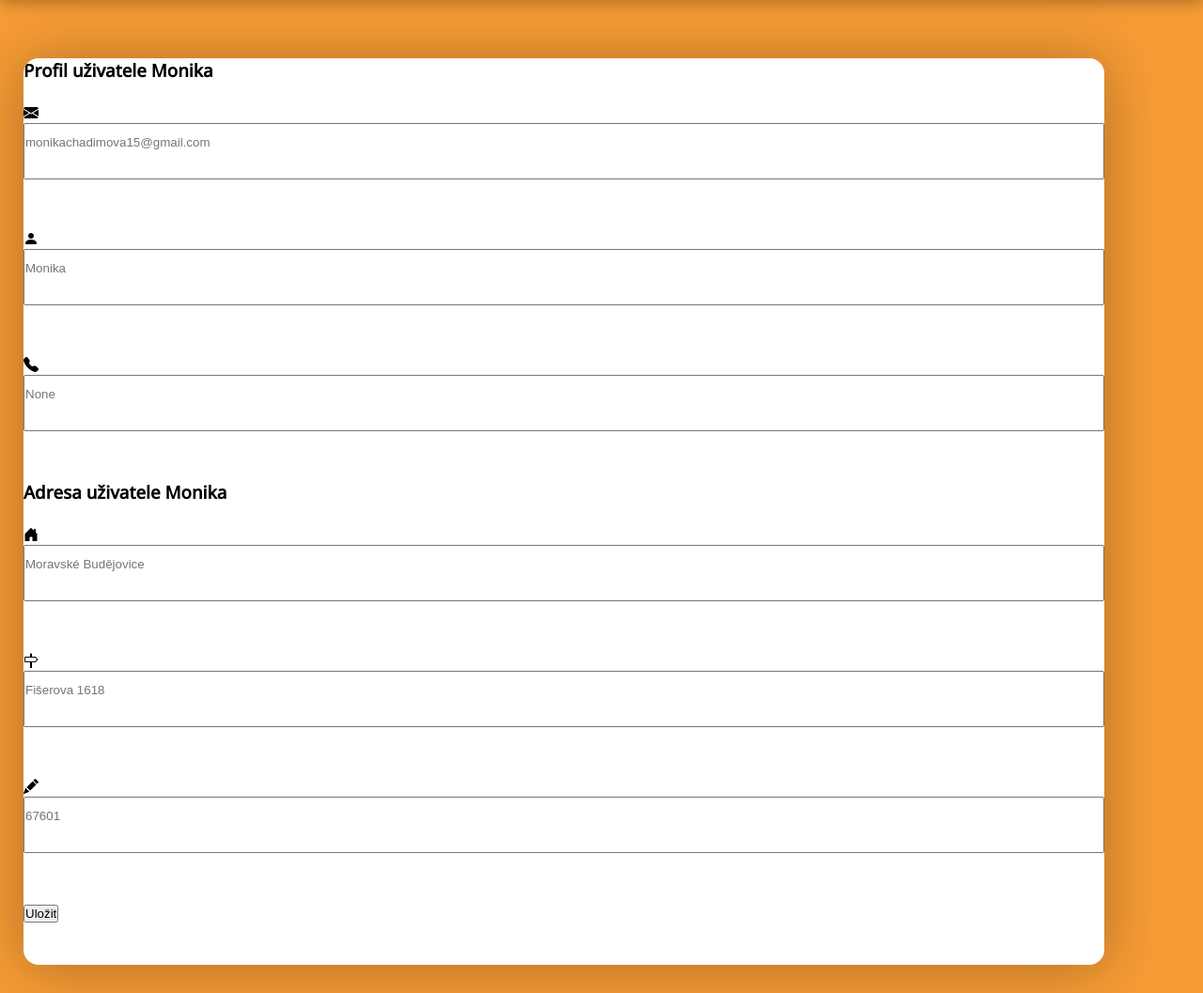
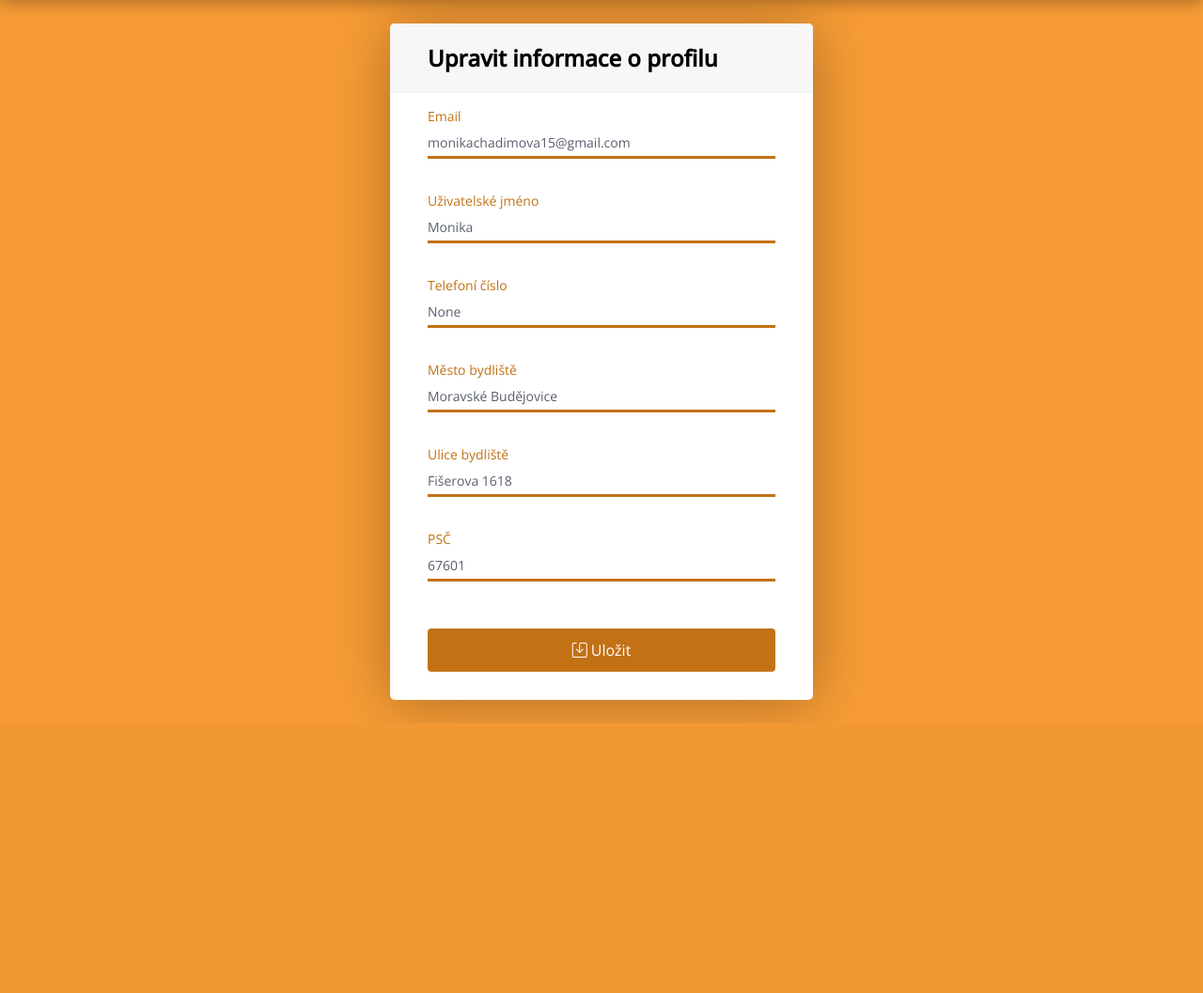
Before and after one commit to Nevoral/Monika-Burza, a Flask app: a page that uses web/templates/profile_page.html in a window 1280 px wide. Shown: the part 100-1157 px from the top of the page at 94% size. After the commit the page ends 870 px from the top, so only its background shows below. Run offline with Flask 2, Linux system fonts and the light colour scheme; a user stored in the database is signed in; some libraries are stand-ins or nearby versions; some web fonts are replaced.

Commit message:
lets started

```diff
--- a/main.py
+++ b/main.py
@@ -2,4 +2,5 @@ from web import create_app
 
 app = create_app()
 if __name__ == '__main__':
-    app.run()
+    app.run(debug=True)
+    #app.run()
--- a/web/static/CSS/style.css
+++ b/web/static/CSS/style.css
@@ -607,7 +608,6 @@ footer{
 #right_block{
     display: inline-block;
     width: 360px;
-    height: 40px;
     margin-left:25px;
 }
 #container-info{
@@ -869,3 +881,68 @@ footer{
 #chicck {
     display: none;
 }
+
+/*profile page*/
+.container-prof {
+    position: center;
+    align-items: center;
+	background-color: #fff;
+	border-radius: 5px;
+	box-shadow: 0 3px 4rem rgba(0, 0, 0, 0.3);
+	overflow: hidden;
+	width: 450px;
+	max-width: 100%;
+}
+/*create page*/
+.container-cr {
+    margin-top: 5px;
+    position: center;
+    align-items: center;
+	background-color: #fff;
+	border-radius: 5px;
+	box-shadow: 0 3px 4rem rgba(0, 0, 0, 0.3);
+	overflow: hidden;
+	width: 450px;
+	max-width: 100%;
+}
+#button-center {
+    position: center;
+    align-items: center;
+    max-width: 100%;
+    text-align: center;
+    font-size: 20px;
+}
+
+#button-sell {
+    display: inline-block;
+    background-color: rgb(26, 141, 207);
+    color: #ffffff;
+    padding: .4rem .8rem;
+    text-decoration: none;
+    font-size: 14px;
+    border-radius: 1.6rem;
+    box-shadow: 0 3px 1rem rgba(0, 0, 0, 0.3);
+    transition: background-color .5s ease;
+}
+
+#button-sell:hover {
+    background-color: rgb(21, 119, 175);
+    font-size: 16px;
+}
+
+#button-bring {
+    display: inline-block;
+    background-color: rgb(21, 124, 35);
+    color: #ffffff;
+    padding: .4rem .8rem;
+    text-decoration: none;
+    font-size: 14px;
+    border-radius: 1.6rem;
+    box-shadow: 0 3px 1rem rgba(0, 0, 0, 0.3);
+    transition: background-color .5s ease;
+}
+
+#button-bring:hover {
+    background-color: rgb(37, 165, 54);
+    font-size: 16px;
+}
--- a/web/static/js/script.js
+++ b/web/static/js/script.js
@@ -1,12 +1,29 @@
-function checkInputsName() {
-  const username = document.getElementById('username');
+function checkInputsName(name) {
+  const username = document.getElementById(name);
   const usernameValue = username.value.trim();
   if(usernameValue === '') {
     setErrorFor(username, 'Uživatelské jméno nemůže být prázdné.');
-  } else if (usernameValue.length < 3) {
+  } else if (usernameValue.length < 3 & name === "username") {
     setErrorFor(username, 'Uživatelské jméno je příliš krátké.');
   } else {
     setSuccessFor(username);
+    checkInputsTerms()
+  }
+}
+function checkInputsPrice() {
+  const prices = document.getElementById('price');
+  const priceValue = prices.value.trim();
+  var lowerCaseLetters = /[a-z]/g;
+  var upperCaseLetters = /[A-Z]/g;
+  var price = /[0-9]/g;
+  if(priceValue === '') {
+    setErrorFor(prices, 'Cena nemůže být prázdná.');
+  } else if (priceValue.match(lowerCaseLetters)) {
+    setErrorFor(prices, 'Neplatná cena produktu.');
+  } else if (priceValue.match(upperCaseLetters)) {
+    setErrorFor(prices, 'Neplatná cena produktu.');
+  } else {
+    setSuccessFor(prices);
     checkInputsTerms()
   }
 }
@@ -57,8 +74,11 @@ function checkInputsPassword2() {
 }
 function checkInputsTerms() {
   var num = 0;
-  const email = document.getElementById('email');
-  const emailValue = email.value.trim();
+  var emailValue = 0;
+  if(!document.querySelector('#form_create')) {
+    const email = document.getElementById('email');
+    emailValue = email.value.trim();
+  }
   if(document.querySelector('#form_forg')) {
     if(isEmail(emailValue)) {
       document.getElementById("btn_forg_submit").disabled = false;
--- a/web/templates/auth_base.html
+++ b/web/templates/auth_base.html
@@ -3,12 +3,7 @@
     <meta charset="utf-8">
     <meta name="viewport"
       content="width=device-width, initial-scale=1">
-
-    <!-- <link href="https://cdn.jsdelivr.net/npm/bootstrap@5.1.1/dist/css/bootstrap.min.css"
-      rel="stylesheet"
-      integrity="sha384-F3w7mX95PdgyTmZZMECAngseQB83DfGTowi0iMjiWaeVhAn4FJkqJByhZMI3AhiU"
-      crossorigin="anonymous"> -->
-    <!-- <link rel="shortcut icon" href="/favicon.ico"/> -->
+    <link rel="shortcut icon" href="{{ url_for('static', filename='source/favicon.ico') }}">
     <link rel="stylesheet"
       href="https://cdn.jsdelivr.net/npm/bootstrap-icons@1.5.0/font/bootstrap-icons.css">
     <link rel = "stylesheet"
--- a/web/templates/base.html
+++ b/web/templates/base.html
@@ -3,11 +3,6 @@
     <meta charset="utf-8">
     <meta name="viewport"
       content="width=device-width, initial-scale=1">
-
-    <!-- <link href="https://cdn.jsdelivr.net/npm/bootstrap@5.1.1/dist/css/bootstrap.min.css"
-      rel="stylesheet"
-      integrity="sha384-F3w7mX95PdgyTmZZMECAngseQB83DfGTowi0iMjiWaeVhAn4FJkqJByhZMI3AhiU"
-      crossorigin="anonymous"> -->
     <link rel="shortcut icon" href="{{ url_for('static', filename='source/favicon.ico') }}">
     <link rel="stylesheet"
       href="https://cdn.jsdelivr.net/npm/bootstrap-icons@1.5.0/font/bootstrap-icons.css">
@@ -95,6 +90,9 @@
     </header>
 
     <div class="container-content">
+      <div class=popup_window>
+        {% block popupcontent %}{% endblock %}
+      </div>
       <div id = "left_block">
         {% block leftcontent %}{% endblock %}
       </div>
--- a/web/templates/profile_page.html
+++ b/web/templates/profile_page.html
@@ -1,114 +1,123 @@
-{% extends "base.html" %}
+{% extends "auth_base.html" %}
 {% block title%}Burza Kněžice - Profil{% endblock %}
-{% block leftcontent %}{% endblock %}
 {% block content %}
-<form method="POST">
-  <div class = "log_reg" id = "profil">
-    <h3>Profil uživatele {{user.username}}</h3>
-    <br/>
-    <div class="form-group">
-      <div class="input-group">
-        <span class="input-group-text"
-          id="basic-addon1">
-          <i class="bi bi-envelope-fill"></i>
-        </span>
-        <input class="form-control"
-          type="text"
+<div class="container-prof">
+	<div class="header">
+    <h2>Upravit informace o profilu</h2>
+	</div>
+	<form id="form_profile" class="form" method="POST">
+		<div class="form-control">
+			<input type="email"
         id="email"
         name="email"
-          {% if not user %}
-            placeholder="Zadejte email"
-          {% else %}
-            placeholder="{{user.email}}"
-          {% endif %}>
+        {% if user.email != "" %}
+          value = "{{user.email}}"
+        {% endif %}
+        onchange="checkInputsEmail()"
+        autocomplete='off'
+        required>
+      <label for="email"
+        class="label-name">
+        <span class="content-name">Email</span>
+      </label>
+			<i class="bi bi-check-circle-fill"></i>
+			<i class="bi bi-x-circle-fill"></i>
+			<small>Error message</small>
 		</div>
-      <br/>
-      <div class="input-group">
-        <span class="input-group-text"
-          id="basic-addon1">
-          <i class="bi bi-person-fill"></i>
-        </span>
-        <input class="form-control"
-          type="text"
+    <div class="form-control">
+			<input type="username"
         id="username"
         name="username"
-          {% if not user %}
-            placeholder="Zadejte uživatelské jméno"
-          {% else %}
-            placeholder="{{user.username}}"
-          {% endif %}>
+        {% if user.username != "" %}
+          value = "{{user.username}}"
+        {% endif %}
+        onchange="checkInputsName('username')"
+        autocomplete='off'
+        required>
+      <label for="username"
+        class="label-name">
+        <span class="content-name">Uživatelské jméno</span>
+      </label>
+			<i class="bi bi-check-circle-fill"></i>
+			<i class="bi bi-x-circle-fill"></i>
+			<small>Error message</small>
 		</div>
-      <br/>
-      <div class="input-group">
-        <span class="input-group-text"
-          id="basic-addon1">
-          <i class="bi bi-telephone-fill"></i>
-        </span>
-        <input class="form-control"
-          type="text"
-          id="tel_number"
-          name="tel_number"
-          {% if user.tel_number == "" %}
-            placeholder="Zadejte telefoní číslo"
-          {% else %}
-            placeholder="{{user.tel_number}}"
-          {% endif %}>
+    <div class="form-control">
+			<input type="tel-number"
+        id="tel-number"
+        name="tel-number"
+        {% if user.tel_number != "" %}
+          value = "{{user.tel_number}}"
+        {% endif %}
+        onchange="checkInputsName('tel-number')"
+        autocomplete='off'
+        required>
+      <label for="tel-number"
+        class="label-name">
+        <span class="content-name">Telefoní číslo</span>
+      </label>
+			<i class="bi bi-check-circle-fill"></i>
+			<i class="bi bi-x-circle-fill"></i>
+			<small>Error message</small>
 		</div>
-      <br/>
-    <h3>Adresa uživatele {{user.username}}</h3>
-    <br/>
-    <div class="input-group">
-      <span class="input-group-text"
-        id="basic-addon1">
-        <i class="bi bi-house-door-fill"></i>
-      </span>
-      <input class="form-control"
-        type="text"
+		<div class="form-control">
+			<input type="town"
         id="town"
         name="town"
-        {% if user.town == "" %}
-          placeholder="Zadejte město"
-        {% else %}
-          placeholder="{{user.town}}"
-        {% endif %}>
+        {% if user.town != "" %}
+          value = "{{user.town}}"
+        {% endif %}
+        onchange="checkInputsName('town')"
+        autocomplete='off'
+        required>
+      <label for="town"
+        class="label-name">
+        <span class="content-name">Město bydliště</span>
+      </label>
+			<i class="bi bi-check-circle-fill"></i>
+			<i class="bi bi-x-circle-fill"></i>
+			<small>Error message</small>
 		</div>
-    <br/>
-    <div class="input-group">
-      <span class="input-group-text"
-        id="basic-addon1">
-        <i class="bi bi-signpost"></i>
-      </span>
-      <input class="form-control"
-        type="text"
+    <div class="form-control">
+			<input type="street"
         id="street"
         name="street"
-        {% if user.street == "" %}
-          placeholder="Zadejte ulici"
-        {% else %}
-          placeholder="{{user.street}}"
-        {% endif %}>
+        {% if user.street != "" %}
+          value = "{{user.street}}"
+        {% endif %}
+        onchange="checkInputsName('street')"
+        autocomplete='off'
+        required>
+      <label for="street"
+        class="label-name">
+        <span class="content-name">Ulice bydliště</span>
+      </label>
+			<i class="bi bi-check-circle-fill"></i>
+			<i class="bi bi-x-circle-fill"></i>
+			<small>Error message</small>
 		</div>
-    <br/>
-    <div class="input-group">
-      <span class="input-group-text"
-        id="basic-addon1">
-        <i class="bi bi-pencil-fill"></i>
-      </span>
-      <input class="form-control"
-        type="text"
+    <div class="form-control">
+			<input type="psc"
         id="psc"
         name="psc"
-        {% if user.psc == "" %}
-          placeholder="Zadejte PSC"
-        {% else %}
-          placeholder="{{user.psc}}"
-        {% endif %}>
+        {% if user.psc != "" %}
+          value = "{{user.psc}}"
+        {% endif %}
+        onchange="checkInputsName('psc')"
+        autocomplete='off'
+        required>
+      <label for="psc"
+        class="label-name">
+        <span class="content-name">PSČ</span>
+      </label>
+			<i class="bi bi-check-circle-fill"></i>
+			<i class="bi bi-x-circle-fill"></i>
+			<small>Error message</small>
 		</div>
-    <br />
-    <div>
-      <button id = "button1" class="btn btn-primary" type="submit">Uložit</button>
+		<button type="submit"
+      id="btn_prof_submit">
+      <i class="bi bi-save"></i> Uložit
+    </button>
+	</form>
 </div>
-  </div>
-</form>
 {% endblock %}
-{% block rightcontent %}{% endblock %}
--- a/web/templates/register_page.html
+++ b/web/templates/register_page.html
@@ -10,7 +10,7 @@
       <input type="text"
         id="username"
         name="username"
-        onchange="checkInputsName()"
+        onchange="checkInputsName('username')"
         autocomplete='off'
         required>
 			<label for="username"
--- a/web/views.py
+++ b/web/views.py
@@ -10,6 +10,7 @@ views = Blueprint("views", __name__)
 @views.route("/home")
 def home2():
     return redirect(url_for('views.home'))
+
 @views.route("/")
 def home():
     info = Burza.query.all()
@@ -30,7 +31,7 @@ def home():
 @login_required
 def update_product(id):
     if request.method == "POST":
-        name = request.form.get("name")
+        name = request.form.get("label")
         color = request.form.get("color")
         size = request.form.get("size")
         label = request.form.get("label")
@@ -66,10 +67,10 @@ def update_product(id):
 @login_required
 def create_product(username):
     if request.method == "POST":
-        name = request.form.get("name")
+        name = request.form.get("label")
         color = request.form.get("color")
         size = request.form.get("size")
-        label = request.form.get("label")
+        label = request.form.get("popis")
         price = request.form.get("price")
         if name == "" or color == "" or size == "" or price == "":
             flash('Musíte vyplnit všechna pole označena "*"', category = 'error')
@@ -147,6 +148,22 @@ def profile(username):
         db.session.commit()
         return redirect(url_for('views.home'))
     return render_template("profile_page.html", user=current_user, username=username)
+
+@views.route("/event", methods=['GET', 'POST'])
+@login_required
+def event():
+    if request.method == 'POST':
+        date = request.form.get("date")
+        place = request.form.get("place")
+        address = request.form.get("address")
+        gps_x = request.form.get("gps-x")
+        gps_y = request.form.get("gps-y")
+        new_event = Burza(date=date, place=place, adress=address, xLoc=gps_x, yLoc=gps_y, numItem=0,
+            numSeller=0, numSellItem=0, TotalProfit=0)
+        db.session.add(new_event)
+        db.session.commit()
+        return redirect(url_for('views.home'))
+    return render_template("event.html", user=current_user)
 
 @views.route("/delete_sell")
 @login_required
```
Also changed, not shown: other parts of web/static/CSS/style.css (+20 -7 lines), web/templates/admin_page.html (+3 -22 lines), web/templates/create_page.html (+87 -144 lines), web/templates/main_page.html (+9 -1 lines), web/database.db. Lines whose indentation alone changed are shown as unchanged.
